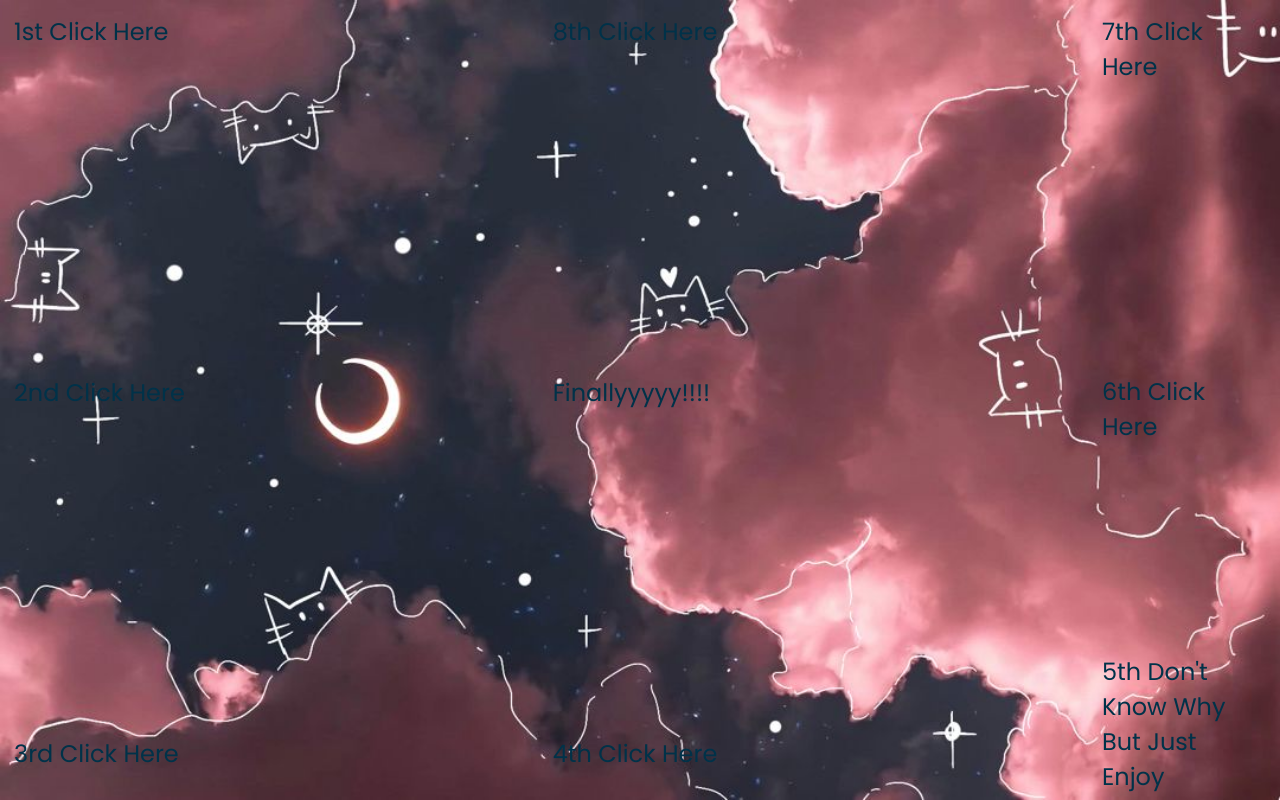
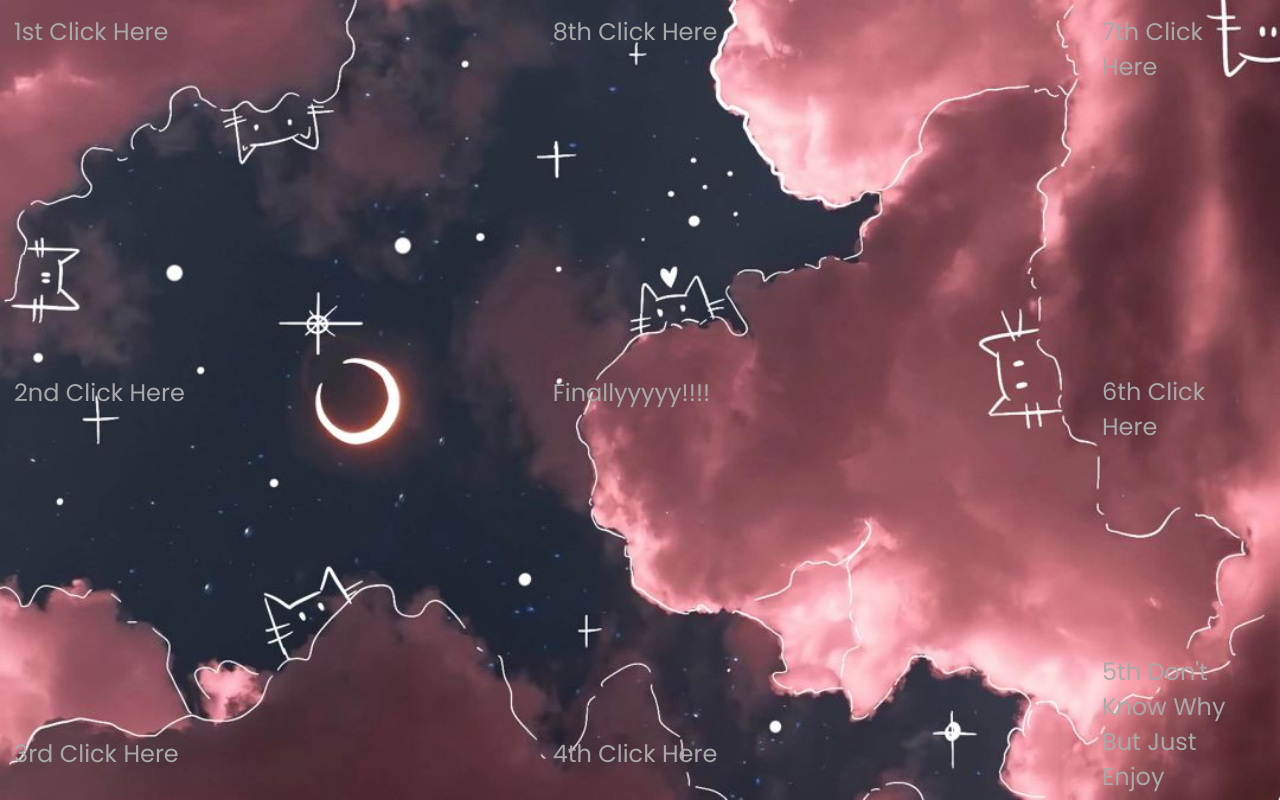
Before and after one commit to Healer226/spcl, a plain HTML site: page spcl1.html in a window 1280 px wide. Drawn offline with Linux system fonts and the light colour scheme.

Commit message:
Update spcl1.css

```diff
--- a/spcl1.css
+++ b/spcl1.css
@@ -8,7 +8,7 @@
     margin-right: 20px;
     padding: 4px;
     text-decoration: none;
-    color: #003249;
+    color: darkgrey;
     font-size:x-large;
     font-family: 'Poppins', sans-serif;
 
@@ -20,7 +20,7 @@
     margin-right: 20px;
     padding: 4px;
     text-decoration: none;
-    color: #003249;
+    color: darkgrey;
     font-size:x-large;
     font-family: 'Poppins', sans-serif;
 
@@ -33,7 +33,7 @@
     margin-right: 20px;
     padding: 4px;
     text-decoration: none;
-    color: #003249;
+    color: darkgrey;
     font-size:x-large;
     font-family: 'Poppins', sans-serif;
     display: inline-block;
```
